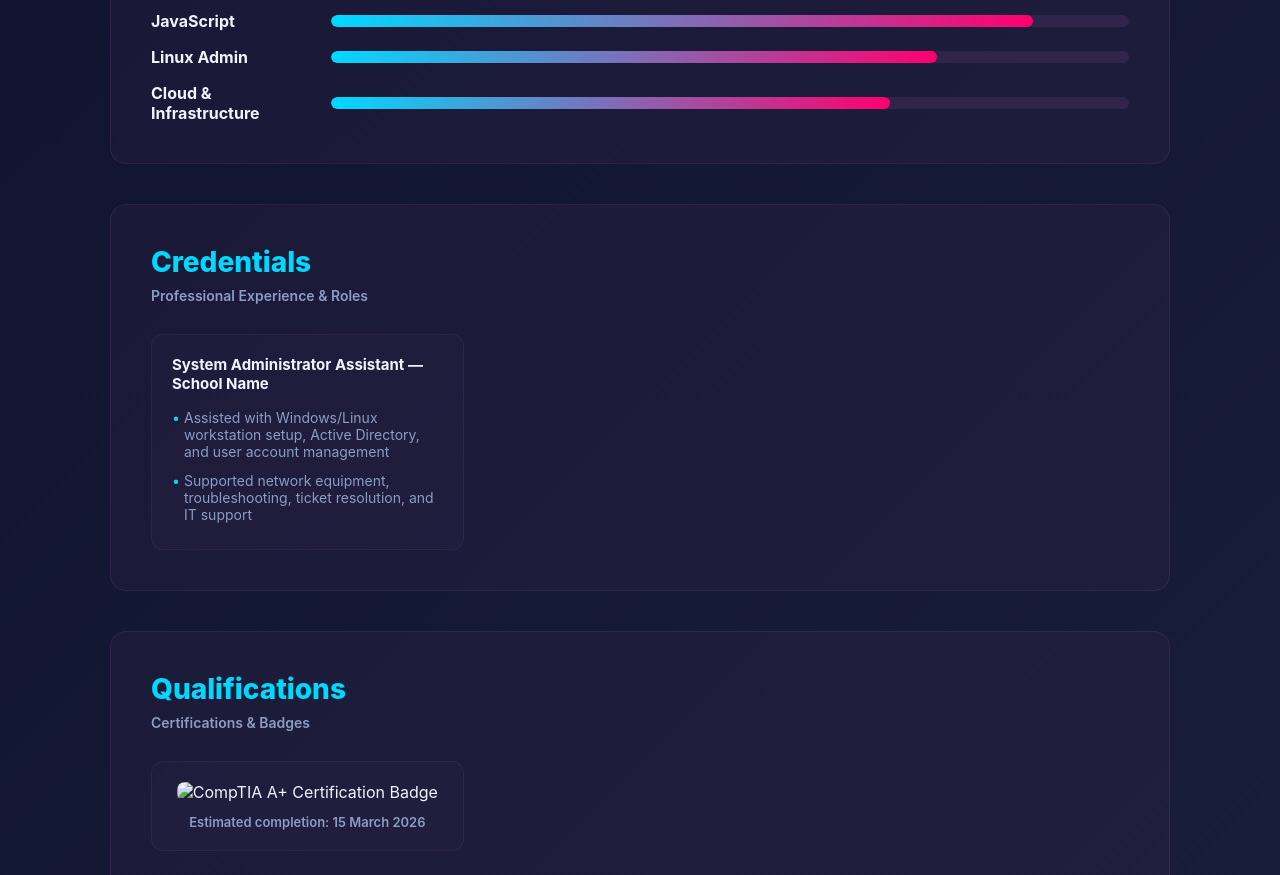
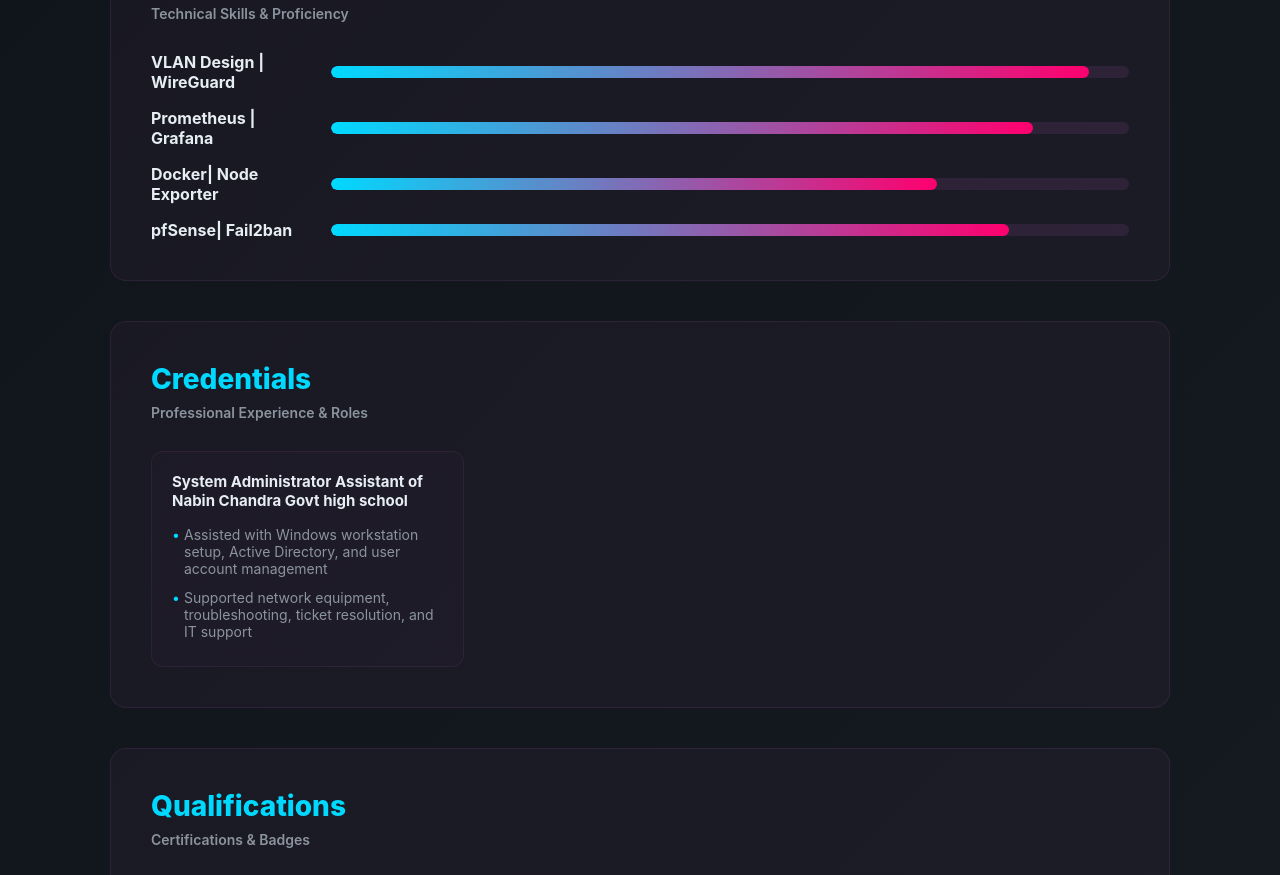
Before and after one commit to tanvirshahriar1o1-lab/Tanvir-s-portfolio, a plain HTML site: page index.html in a window 1280 px wide. Shown: the part 1892-2767 px from the top of the page. Drawn offline with Linux system fonts and the light colour scheme.

Commit message:
resume update

```diff
--- a/index.html
+++ b/index.html
@@ -24,9 +24,9 @@
       </ul>
 
       <div class="social-links" data-element="socials">
-        <button class="social-btn" data-social="linkedin" aria-label="LinkedIn">
+        <a href="https://www.linkedin.com/in/tanvir-shahriar-o1" target="_blank" rel="noopener noreferrer" class="social-btn" data-social="linkedin" aria-label="LinkedIn">
           <svg width="18" height="18" viewBox="0 0 24 24" fill="currentColor"><path d="M4.98 3.5C4.98 4.88 3.87 6 2.5 6S0 4.88 0 3.5 1.12 1 2.5 1 4.98 2.12 4.98 3.5zM0 8.5h5V24H0V8.5zm7.5 0h4.8v2.14h.07c.67-1.27 2.3-2.61 4.73-2.61 5.05 0 5.98 3.32 5.98 7.64V24h-5V16.4c0-1.83-.03-4.18-2.55-4.18-2.55 0-2.94 1.99-2.94 4.05V24h-5V8.5z"/></svg>
-        </button>
+        </a>
         <button class="social-btn" data-social="github" aria-label="GitHub">
           <svg width="18" height="18" viewBox="0 0 24 24" fill="currentColor"><path d="M12 .5C5.73.5.98 5.25.98 11.52c0 4.66 3.02 8.62 7.22 10.02.53.1.72-.23.72-.51 0-.25-.01-.91-.01-1.79-2.94.64-3.56-1.41-3.56-1.41-.48-1.22-1.17-1.55-1.17-1.55-.96-.66.07-.65.07-.65 1.06.07 1.62 1.09 1.62 1.09.94 1.62 2.46 1.15 3.06.88.09-.69.37-1.15.67-1.41-2.35-.27-4.82-1.18-4.82-5.26 0-1.16.41-2.11 1.09-2.86-.11-.27-.48-1.36.1-2.83 0 0 .89-.29 2.92 1.09a10.1 10.1 0 0 1 2.66-.36c.9 0 1.8.12 2.66.36 2.03-1.38 2.92-1.09 2.92-1.09.58 1.47.21 2.56.1 2.83.68.75 1.09 1.7 1.09 2.86 0 4.09-2.48 4.99-4.84 5.25.38.33.72.98.72 1.98 0 1.43-.01 2.58-.01 2.93 0 .28.19.62.73.51C20 20.14 23 16.18 23 11.52 23 5.25 18.27.5 12 .5z"/></svg>
         </button>
@@ -50,14 +50,19 @@
             <h2 class="block-title">About Me</h2>
             <p class="block-subtitle">Introduction & Overview</p>
           </header>
-          <p class="block-description">Hi — I'm <strong>Tanvir Shahriar</strong>. This is a vibrant animated portfolio showcasing my skills and projects. Explore my work, experience, and accomplishments below.</p>
+          <p class="block-description">Hi — I'm <strong>Tanvir Shahriar</strong>. A cloud-obsessed tinkerer and aspiring IT professional,
+            addicted to building, breaking, and fixing virtual networks.
+             Experienced in helpdesk support, monitoring, and virtualization,
+             I deliver practical solutions with a side of curiosity — and a relentless urge to learn,
+              automate, and secure everything I touch.
+</p>
           <div class="block-actions">
             <button class="action-btn action-btn--primary" data-action="resume">⬇️ Download Resume</button>
           </div>
         </div>
         <aside class="block-visual">
           <div class="visual-placeholder">
-            <h3 class="visual-label">Creative Portfolio</h3>
+            <h3 class="visual-label"> Portfolio</h3>
             <p class="visual-description">Showcasing skills, projects & achievements</p>
           </div>
         </aside>
@@ -125,27 +130,27 @@
 
       <ul class="skill-list" data-layout="stack">
         <li class="skill-entry" data-skill="html-css">
-          <span class="skill-name">HTML/CSS</span>
+          <span class="skill-name">VLAN Design | WireGuard</span>
           <div class="skill-meter">
             <div class="skill-fill" data-level="95" style="width: 0;"></div>
           </div>
         </li>
         <li class="skill-entry" data-skill="javascript">
-          <span class="skill-name">JavaScript</span>
+          <span class="skill-name">Prometheus | Grafana</span>
           <div class="skill-meter">
             <div class="skill-fill" data-level="88" style="width: 0;"></div>
           </div>
         </li>
         <li class="skill-entry" data-skill="linux">
-          <span class="skill-name">Linux Admin</span>
+          <span class="skill-name">Docker| Node Exporter</span>
           <div class="skill-meter">
             <div class="skill-fill" data-level="76" style="width: 0;"></div>
           </div>
         </li>
         <li class="skill-entry" data-skill="cloud">
-          <span class="skill-name">Cloud & Infrastructure</span>
+          <span class="skill-name">pfSense| Fail2ban</span>
           <div class="skill-meter">
-            <div class="skill-fill" data-level="70" style="width: 0;"></div>
+            <div class="skill-fill" data-level="85" style="width: 0;"></div>
           </div>
         </li>
       </ul>
@@ -160,9 +165,9 @@
 
       <div class="credentials-grid" data-layout="grid-3col">
         <div class="credential-card" data-type="experience">
-          <h3 class="credential-title">System Administrator Assistant — School Name</h3>
+          <h3 class="credential-title">System Administrator Assistant of Nabin Chandra Govt high school</h3>
           <ul class="credential-details">
-            <li>Assisted with Windows/Linux workstation setup, Active Directory, and user account management</li>
+            <li>Assisted with Windows workstation setup, Active Directory, and user account management</li>
             <li>Supported network equipment, troubleshooting, ticket resolution, and IT support</li>
           </ul>
         </div>
@@ -183,7 +188,7 @@
       <div class="qualifications-grid" data-layout="grid-3col">
         <div class="qualification-card" data-cert="comptia-a">
           <figure class="cert-visual">
-            <img src="comptia-a-plus.jpg" alt="CompTIA A+ Certification Badge">
+            <img src="logoaplus.svg" alt="CompTIA A+ Certification Badge">
             <figcaption class="cert-label">Estimated completion: 15 March 2026</figcaption>
           </figure>
         </div>
@@ -206,7 +211,7 @@
         </div>
 
         <div class="education-card" data-grade="11th">
-          <h3 class="education-title">11th Grade — Nabin Chandra High School</h3>
+          <h3 class="education-title">Cambridge A Level</h3>
           <p class="education-status">Currently studying</p>
         </div>
       </div>
@@ -217,9 +222,9 @@
     </footer>
   </main>  <script>
     const CONFIG = {
-      resume: 'https://drive.google.com/your-resume-link',
-      linkedin: 'https://www.linkedin.com/in/yourprofile',
-      github: 'https://github.com/yourprofile'
+      resume: 'https://docs.google.com/document/d/1PHkf9GodbtngUI0AZ7b7adOwqw3XVHXT/edit?usp=sharing&ouid=101976045510371008782&rtpof=true&sd=true',
+      linkedin: 'https://www.linkedin.com/in/tanvir-shahriar-o1',
+      github: 'https://github.com/Tanvir-7'
     };
 
     // Navigation
--- a/style.css
+++ b/style.css
@@ -1,10 +1,10 @@
 :root {
   --primary: #00d9ff;
   --secondary: #ff006e;
-  --dark-bg: #0a0e27;
-  --light-bg: #1a1f3a;
-  --muted-fg: #8b9dc3;
-  --text-primary: #f0f4ff;
+  --dark-bg: #0d1117;
+  --light-bg: #161b22;
+  --muted-fg: #8b949e;
+  --text-primary: #e6edf3;
   --nav-height: 72px;
   --max-width: 1100px;
   --transition: 0.35s cubic-bezier(0.2, 0.9, 0.2, 1);
```
Also changed, not shown: logoaplus.svg (added).
